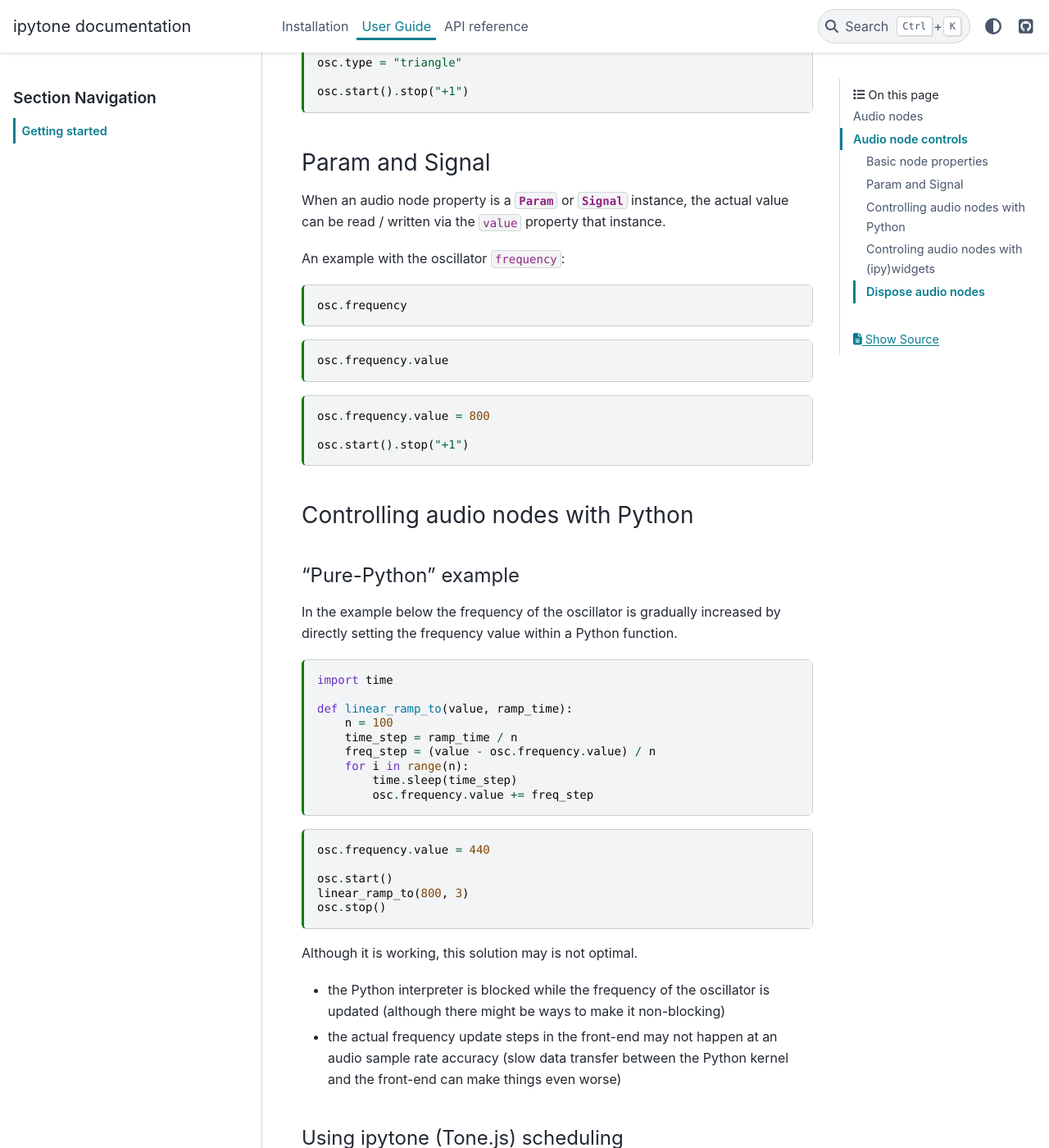
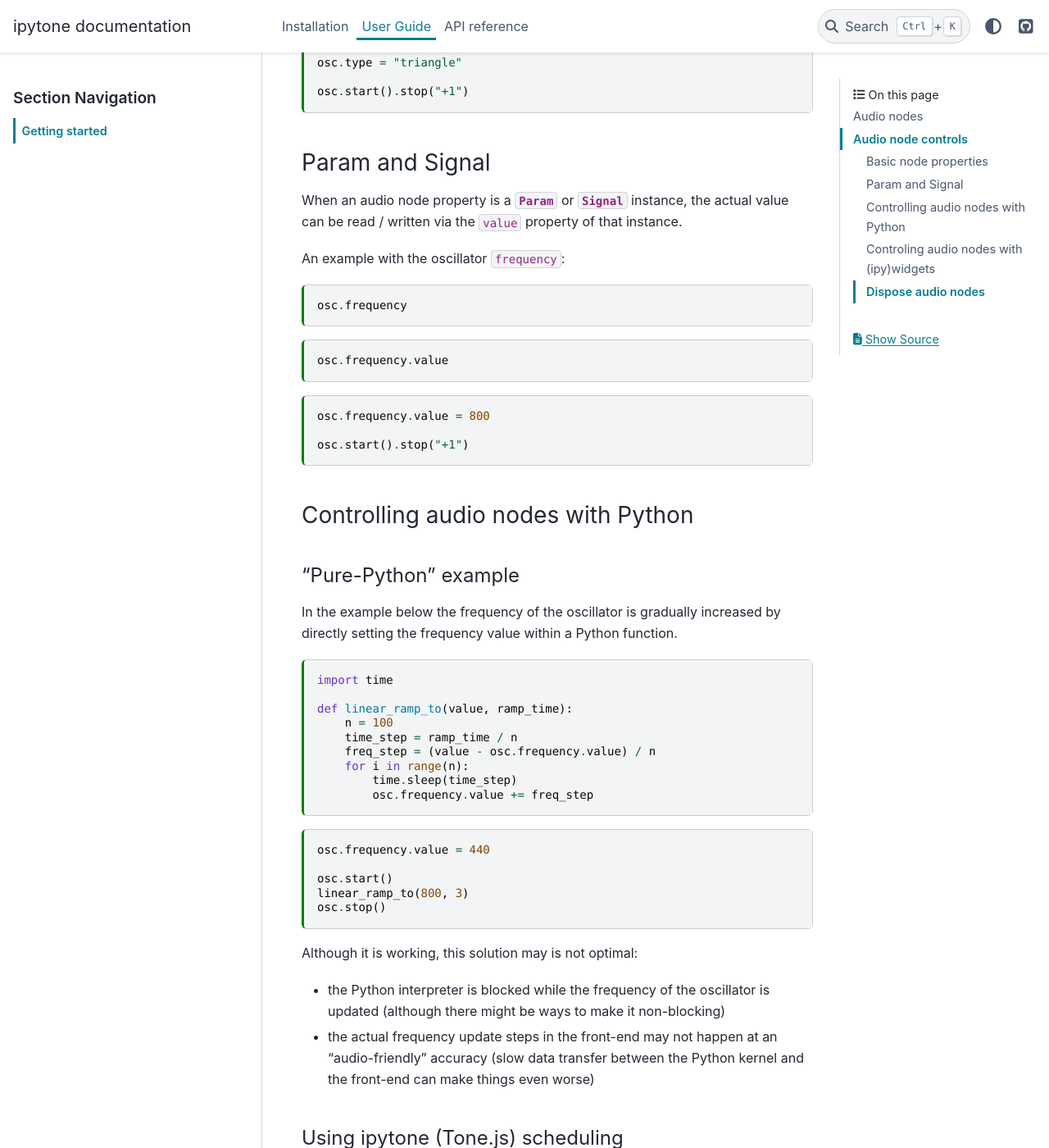
Before and after one commit to geigr/ipytone, a Sphinx documentation site: the page built from docs/getting_started.md, in a window 1280 px wide and 1400 px high, scrolled down 2899 px. Shown: the whole window at 82% size. Built offline with Sphinx 7.4.7 and the PyData theme 0.15.4, drawn with Linux system fonts in a browser that asks for light colours; some of the changed text lies outside the part shown.

Commit message:
some tweaks

````diff
--- a/docs/conf.py
+++ b/docs/conf.py
@@ -27,7 +27,10 @@
 # List of patterns, relative to source directory, that match files and
 # directories to ignore when looking for source files.
 # This patterns also effect to html_static_path and html_extra_path
-exclude_patterns = ["**.ipynb_checkpoints", "build/**.ipynb"]
+exclude_patterns = [
+    "**.ipynb_checkpoints",
+    "build/**.ipynb",
+]
 
 highlight_language = "python"
 
--- a/docs/getting_started.md
+++ b/docs/getting_started.md
@@ -154,7 +154,7 @@
 
 When an audio node property is a {class}`~ipytone.Param` or
 {class}`~ipytone.Signal` instance, the actual value can be read / written via
-the `value` property that instance.
+the `value` property of that instance.
 
 An example with the oscillator `frequency`:
 
@@ -199,14 +199,14 @@
 osc.stop()
 ```
 
-Although it is working, this solution may is not optimal.
+Although it is working, this solution may is not optimal:
 
 - the Python interpreter is blocked while the frequency of the oscillator is
   updated (although there might be ways to make it non-blocking)
 
-- the actual frequency update steps in the front-end may not happen at an audio
-  sample rate accuracy (slow data transfer between the Python kernel and the
-  front-end can make things even worse)
+- the actual frequency update steps in the front-end may not happen at an
+  "audio-friendly" accuracy (slow data transfer between the Python kernel and
+  the front-end can make things even worse)
 
 +++
 
--- a/docs/installing.rst
+++ b/docs/installing.rst
@@ -23,8 +23,8 @@
 
    mamba install ipytone -c conda-forge
 
-Jupyterlab extension (JupyterLab v2.x only)
--------------------------------------------
+JupyterLab extension (v2 only)
+------------------------------
 
 For JupyterLab v2.x, the ipytone extension must also be installed::
 
````
Also changed, not shown: other parts of docs/getting_started.md (+1 -1 lines), docs/index.rst (+11 -3 lines), docs/jupyterlite_config.json (+10 -2 lines), docs/user_guide.rst (+7 -2 lines), docs/_static/embed-bundle.js.LICENSE.txt (renamed from docs/source/_static/embed-bundle.js.LICENSE.txt), docs/_static/helper.js (renamed from docs/source/_static/helper.js).
